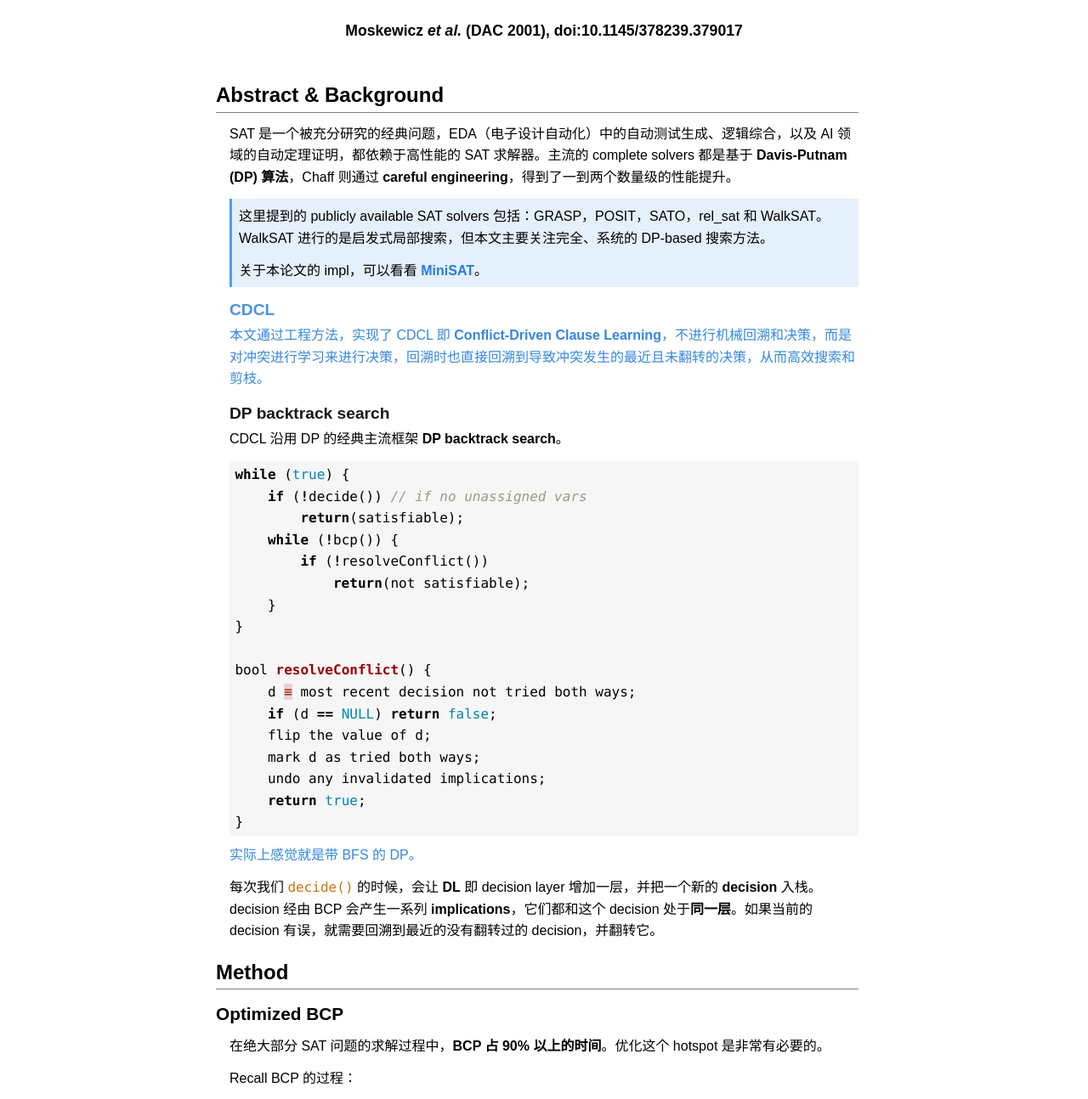
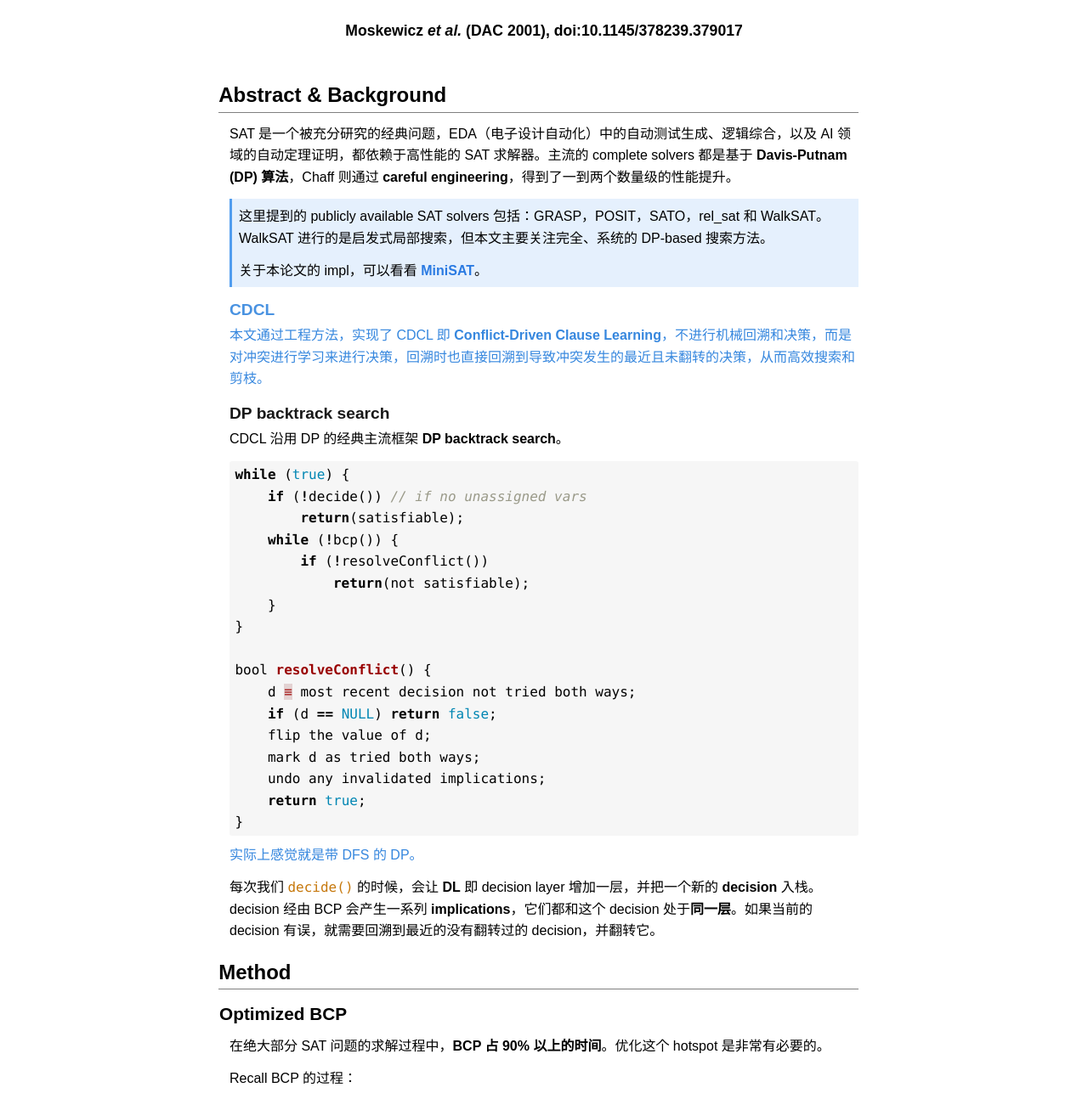
Before and after one commit to q0ppa/q0ppa.github.io, a Jekyll site: the page built from docs/papers/chaff.md, in a window 1280 px wide. Shown: the part 137-1431 px from the top of the page at 85% size. Built offline with Jekyll 4.4.1, drawn with Linux system fonts in a browser that asks for light colours; our own code applies the rules of GitHub Pages for plain Markdown files; formulas are drawn with MathJax 3.

Commit message:
tiny fix

````diff
--- a/assets/main.css
+++ b/assets/main.css
@@ -7,6 +7,7 @@ html {
     margin-left: auto;
     margin-right: auto;
     @media (width < 600px) {
+        zoom: 92%;
         padding-left: 0;
         padding-right: 0;
     }
@@ -70,7 +71,7 @@ h1 {
 h2 {
     border-bottom: 1px grey solid;
     font-size: 1.5em;
-    margin-left: -1rem;
+    margin-left: -0.8rem;
     margin-top: 0.7em;
     margin-bottom: 0.5em;
     /* h1 ~ &, &:not(:first-of-type) {
@@ -82,7 +83,7 @@ h3 {
     font-size: 1.3em;
     padding-top: 1.5em;
     margin-top: 0;
-    margin-left: -1rem;
+    margin-left: -0.75rem;
     margin-bottom: 0.4em;
     h1 + &, h2 + &, h3 + &, &:first-child {padding-top: 0;}
 }
--- a/docs/papers/chaff.md
+++ b/docs/papers/chaff.md
@@ -44,7 +44,7 @@ bool resolveConflict() {
 }
 ```
 
-<span com>实际上感觉就是带 BFS 的 DP。</span>
+<span com>实际上感觉就是带 DFS 的 DP。</span>
 
 每次我们 `decide()` 的时候，会让 **DL** 即 decision layer 增加一层，并把一个新的 **decision** 入栈。decision 经由 BCP 会产生一系列 **implications**，它们都和这个 decision 处于**同一层**。如果当前的 decision 有误，就需要回溯到最近的没有翻转过的 decision，并翻转它。
 
````
